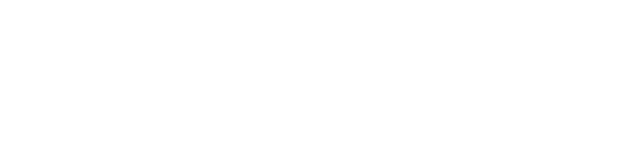
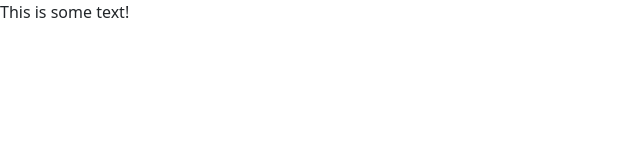
Before and after one commit to juhuyoon/chocoLITTY, a plain HTML site: page index.html in a window 1280 px wide. Shown: the whole page, without its empty margins (0-640 px from the left). Drawn offline with nearby package versions, Linux system fonts and the light colour scheme.

Commit message:
some changes

```diff
--- a/index.html
+++ b/index.html
@@ -7,7 +7,7 @@
     <title>Document</title>
 </head>
 <body>
-
+   <div>This is some text!</div>
     <script src="https://cdn.jsdelivr.net/npm/bootstrap@5.3.2/dist/js/bootstrap.min.js"></script>
 </body>
 </html>
```
